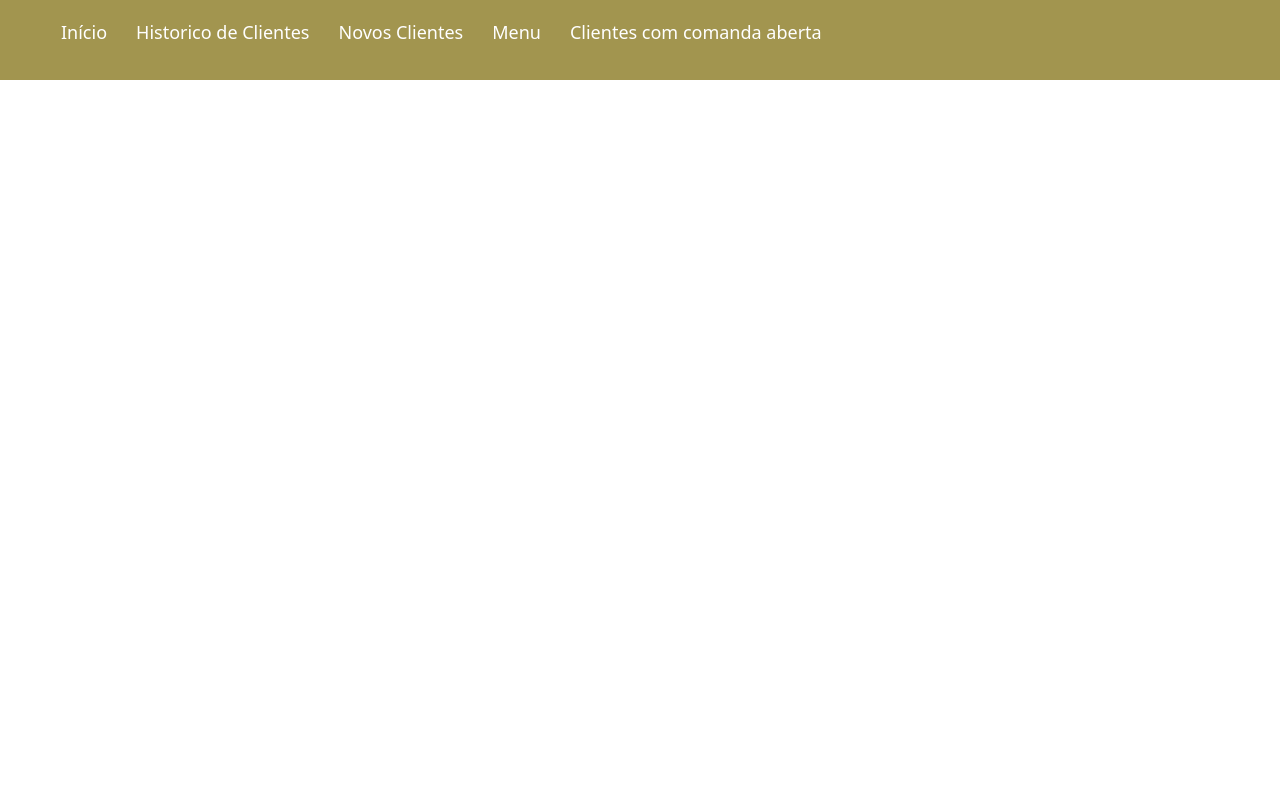
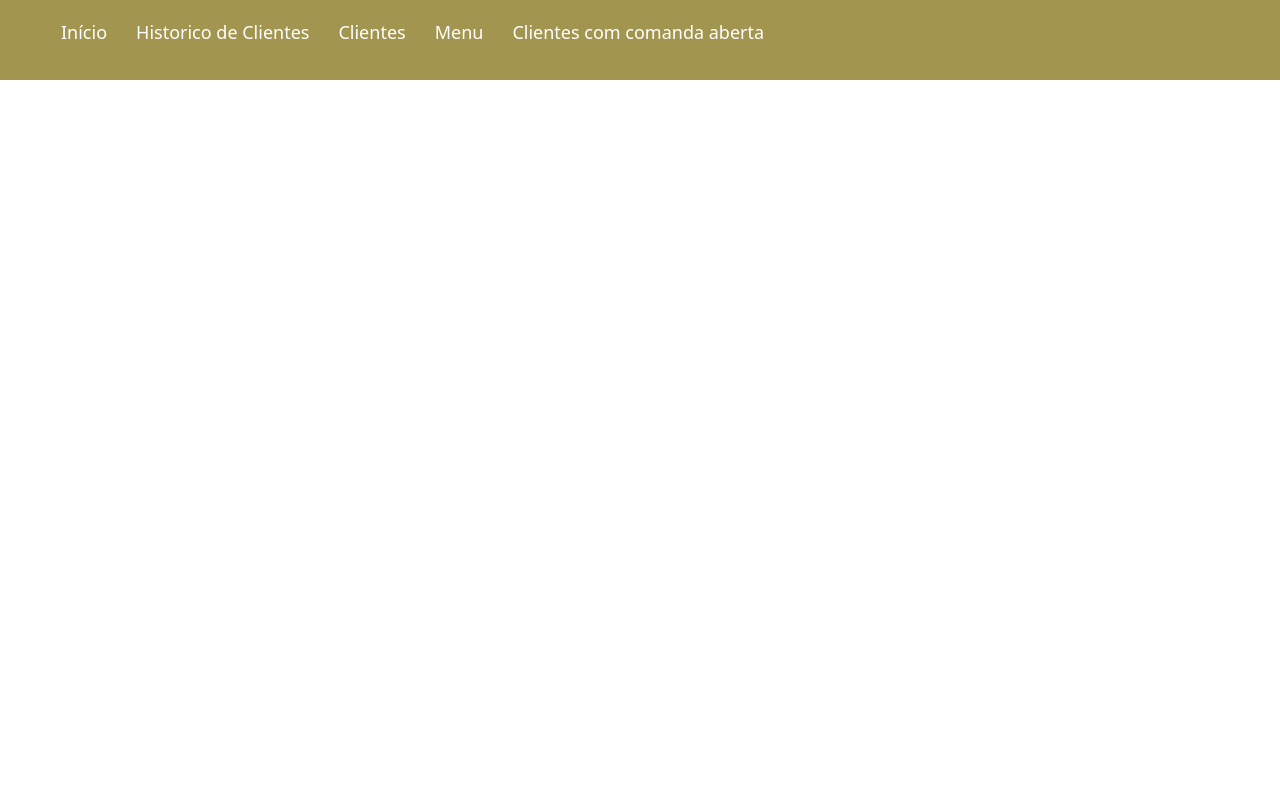
Before and after one commit to andrelsmelo/restaurant-management, a React (Create React App) app in the folder app/: page / in a window 1280 px wide. Shown: the top 800 px of the page. Built offline with nearby package versions, Linux system fonts and the light colour scheme; what react-toast-notifications would draw is missing.

Commit message:
Ajustado header

```diff
--- a/app/src/components/Header.jsx
+++ b/app/src/components/Header.jsx
@@ -12,7 +12,7 @@ export default function Header() {
                 <a href="/client-history">Historico de Clientes</a>
               </li>
               <li className='option-active'>
-                <a href="/client">Novos Clientes</a>
+                <a href="/client">Clientes</a>
               </li>
               <li className='option-active'>
                 <a href="/menu">Menu</a>
```
